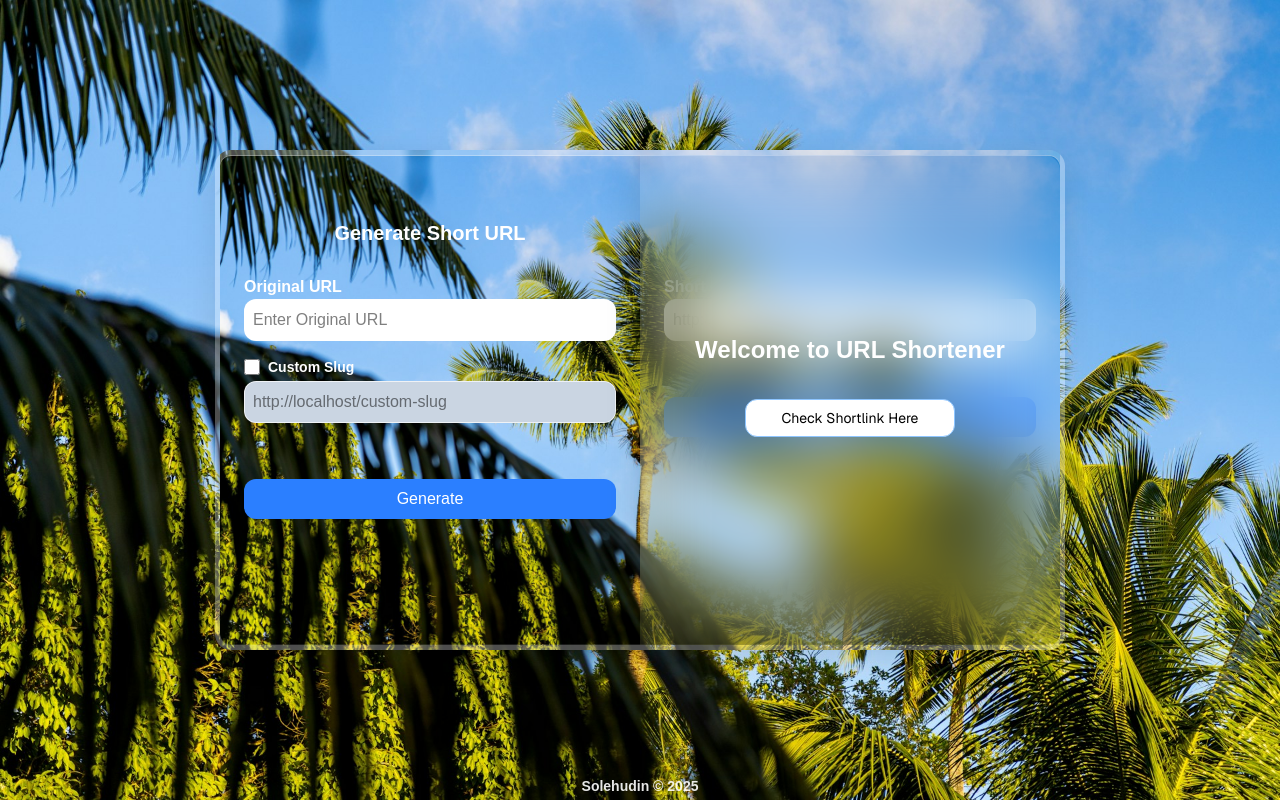
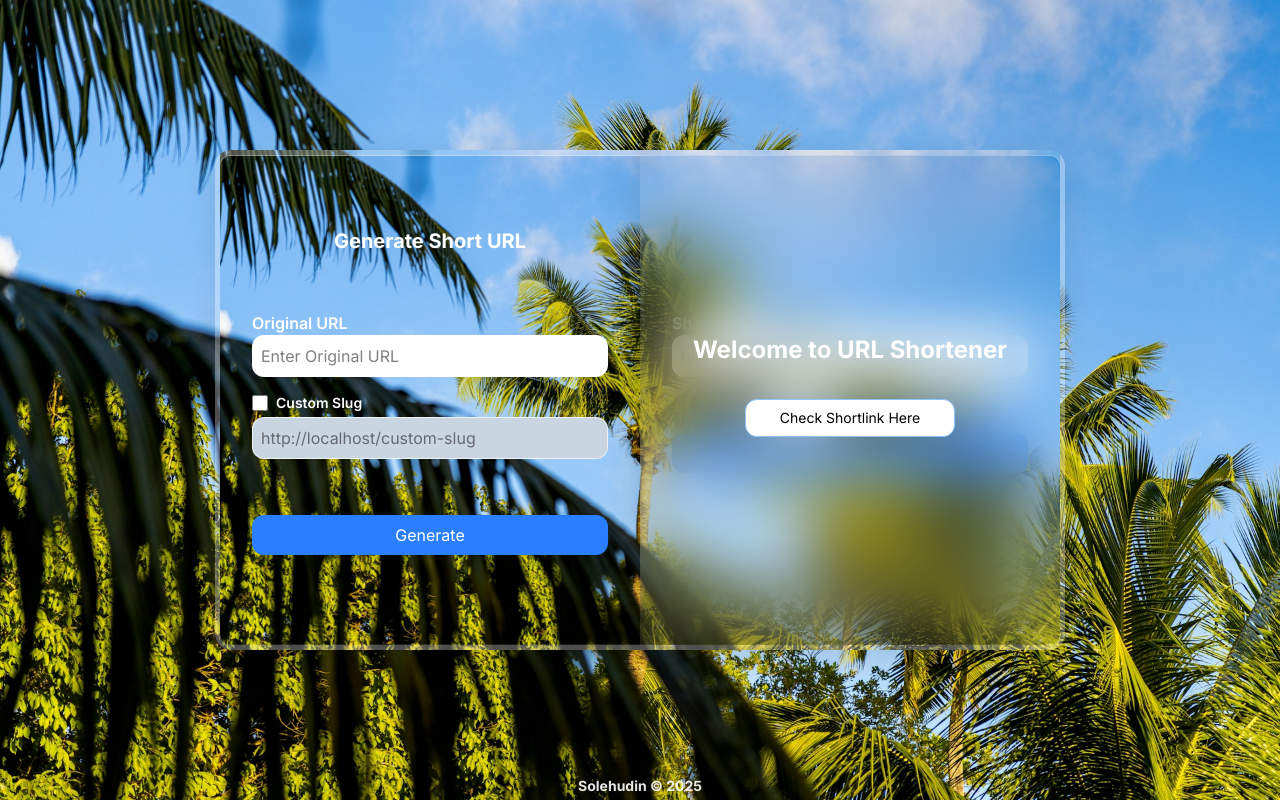
Before and after one commit to solehudin5699/url-shortener, a Next.js app: page / in a window 1280 px wide. Built offline with nearby package versions, Linux system fonts and the light colour scheme.

Commit message:
fix: style

```diff
--- a/src/app/globals.css
+++ b/src/app/globals.css
@@ -8,8 +8,7 @@
 @theme inline {
   --color-background: var(--background);
   --color-foreground: var(--foreground);
-  --font-sans: var(--font-geist-sans);
-  --font-mono: var(--font-geist-mono);
+  --font-inter: var(--font-inter);
 }
 
 /* @media (prefers-color-scheme: dark) {
@@ -22,7 +21,7 @@
 body {
   background: var(--background);
   color: var(--foreground);
-  font-family: Arial, Helvetica, sans-serif;
+  font-family: var(--font-inter), Arial, Helvetica, sans-serif;
   height: 100%;
   font-size: 16px;
 }
--- a/src/app/layout.tsx
+++ b/src/app/layout.tsx
@@ -1,14 +1,9 @@
 import type { Metadata } from 'next';
-import { Geist, Geist_Mono } from 'next/font/google';
+import { Inter } from 'next/font/google';
 import './globals.css';
 
-const geistSans = Geist({
-  variable: '--font-geist-sans',
-  subsets: ['latin'],
-});
-
-const geistMono = Geist_Mono({
-  variable: '--font-geist-mono',
+const inter = Inter({
+  variable: '--font-inter',
   subsets: ['latin'],
 });
 
@@ -24,9 +19,7 @@ export default function RootLayout({
 }>) {
   return (
     <html lang="en">
-      <body className={`${geistSans.variable} ${geistMono.variable} antialiased w-full bg_view`}>
-        {children}
-      </body>
+      <body className={`${inter.variable} antialiased w-full bg_view`}>{children}</body>
     </html>
   );
 }
--- a/src/components/CheckShortUrl/CheckShortUrl.tsx
+++ b/src/components/CheckShortUrl/CheckShortUrl.tsx
@@ -54,8 +54,8 @@ function CheckShortUrl() {
   };
 
   return (
-    <form className="flex flex-col gap-4 p-6 w-1/2" onSubmit={handleCheckShortUrl}>
-      <h5 className="font-bold text-xl mb-3 text-center mt-10 text-white">Check Short URL</h5>
+    <form className="flex flex-col gap-4 p-8 w-1/2" onSubmit={handleCheckShortUrl}>
+      <h5 className="font-bold text-xl mb-10 text-center mt-10 text-white">Check Short URL</h5>
       <div>
         <label htmlFor="short-url" className="font-semibold text-white">
           Short URL
--- a/src/components/CreateShortUrl/CreateShortUrl.tsx
+++ b/src/components/CreateShortUrl/CreateShortUrl.tsx
@@ -62,8 +62,8 @@ function CreateShortUrl() {
   };
 
   return (
-    <form className="flex flex-col gap-4 p-6 w-1/2" onSubmit={handleGenerate}>
-      <h5 className="font-bold text-xl mb-3 text-center mt-10 text-white">Generate Short URL</h5>
+    <form className="flex flex-col gap-4 p-8 w-1/2" onSubmit={handleGenerate}>
+      <h5 className="font-bold text-xl mb-10 text-center mt-10 text-white">Generate Short URL</h5>
       <div>
         <label htmlFor="original-url" className="font-semibold text-white">
           Original URL
--- a/src/components/Overlay/Overlay.tsx
+++ b/src/components/Overlay/Overlay.tsx
@@ -7,7 +7,7 @@ function Overlay() {
     <div
       className={cn(
         'absolute w-[50%] top-0 left-0 bottom-0 transition-all duration-500',
-        'bg-gradient-to-t from-indigo-500 via-purple-500 to-pink-500 ',
+        'bg-gradient-to-t from-indigo-500 via-purple-500 to-pink-500',
         {
           'right-0 left-[50%] rounded-e-2xl': position === 'right',
           'left-0 right-[50%] rounded-s-2xl': position === 'left',
@@ -17,7 +17,7 @@ function Overlay() {
       )}
     >
       <h1 className="font-bold text-2xl text-center text-white">Welcome to URL Shortener</h1>
-      <div className="relative w-full h-24 overflow-hidden font-sans text-base grid place-content-center">
+      <div className="relative w-full h-24 overflow-hidden  text-base grid place-content-center">
         <button
           className={cn(
             'bg-white text-black px-4 py-2 rounded-xl border border-blue-300 transition-all cursor-pointer w-1/2 absolute left-1/2 -translate-x-1/2 duration-500 group top-1/2 -translate-y-1/2 text-sm hover:opacity-90 hover:bg-blue-500 hover:text-white',
```
